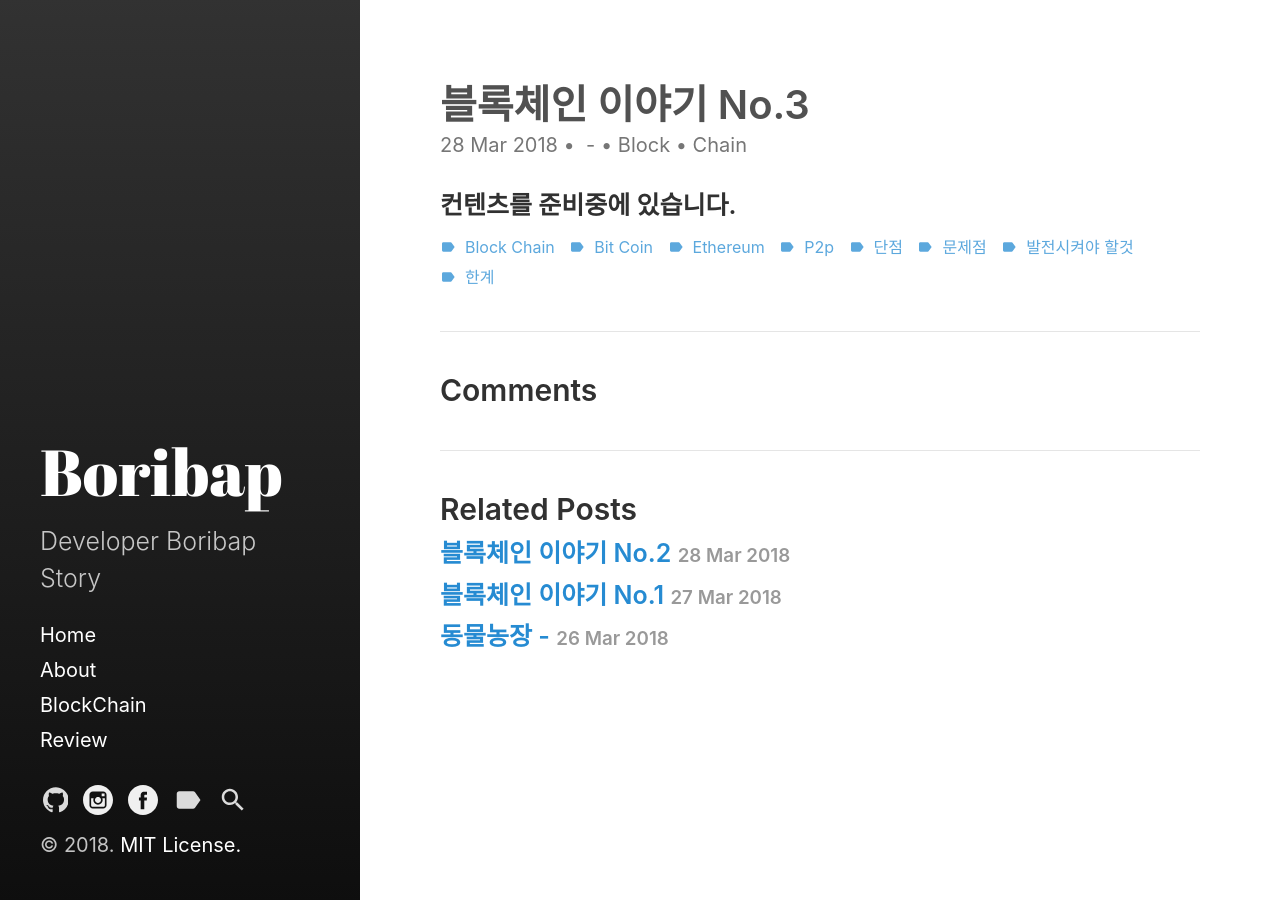
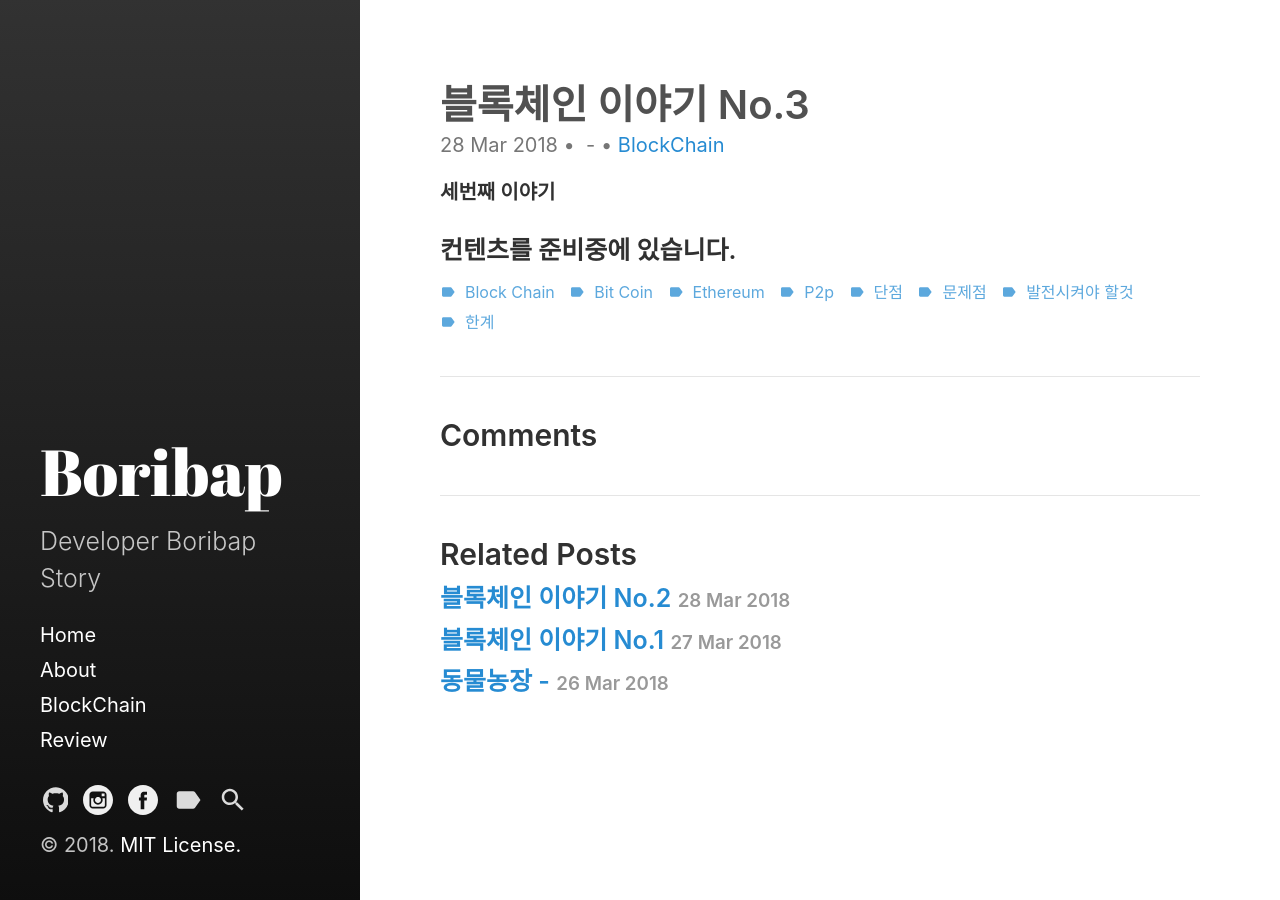
Before and after one commit to boribap/boribab.github.io, a Jekyll site: the page built from _posts/2018-03-28-블록체인 이야기 no.3.md, in a window 1280 px wide. Built offline with Jekyll 4.4.1, drawn with Linux system fonts in a browser that asks for light colours; comment, search, counter and statistics services are not loaded.

Commit message:
Update 2018-03-28-블록체인 이야기 no.3.md

```diff
--- a/_posts/2018-03-28-블록체인 이야기 no.3.md
+++ b/_posts/2018-03-28-블록체인 이야기 no.3.md
@@ -2,7 +2,7 @@
 layout: post
 title: "블록체인 이야기 No.3"
 categories:
-  - Block Chain
+  - BlockChain
 tags:
   - block chain
   - bit coin
@@ -14,4 +14,5 @@ tags:
   - 한계
 ---
 
+#### 세번째 이야기
 ### 컨텐츠를 준비중에 있습니다.
```
